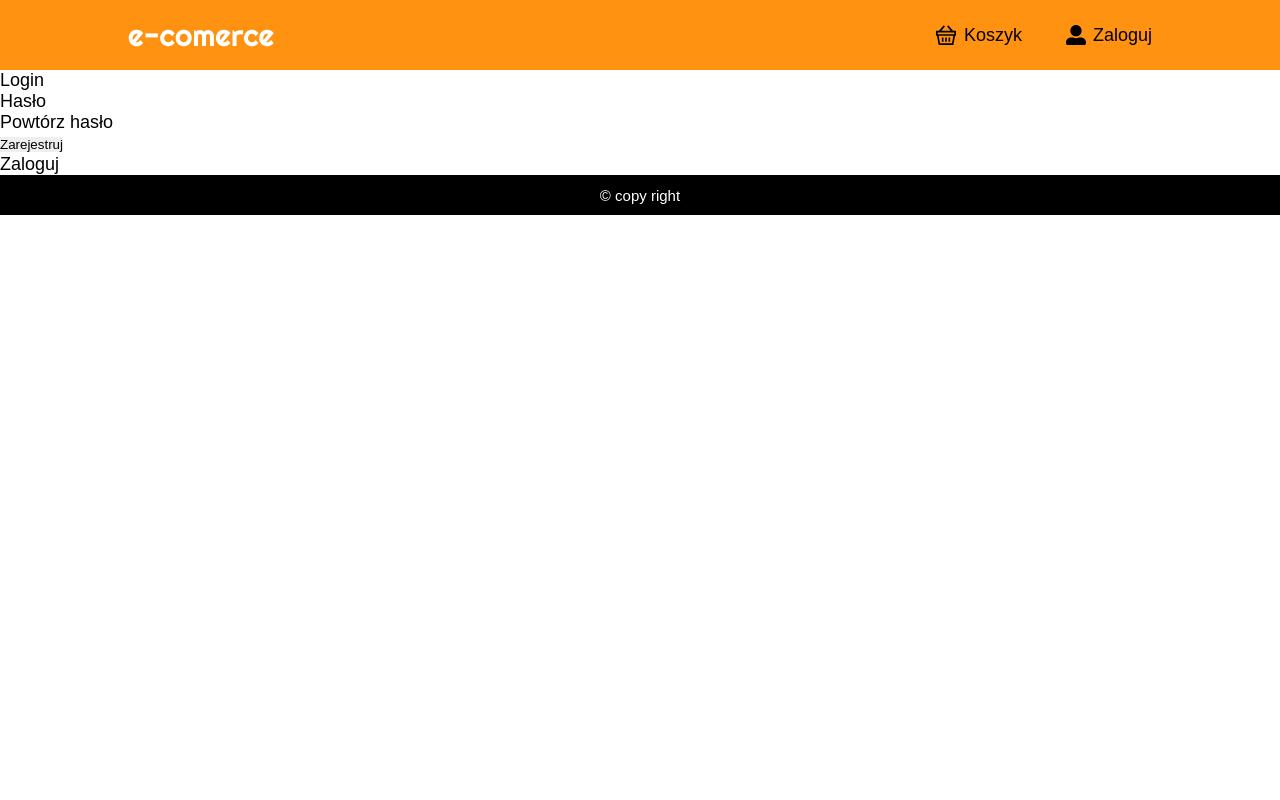
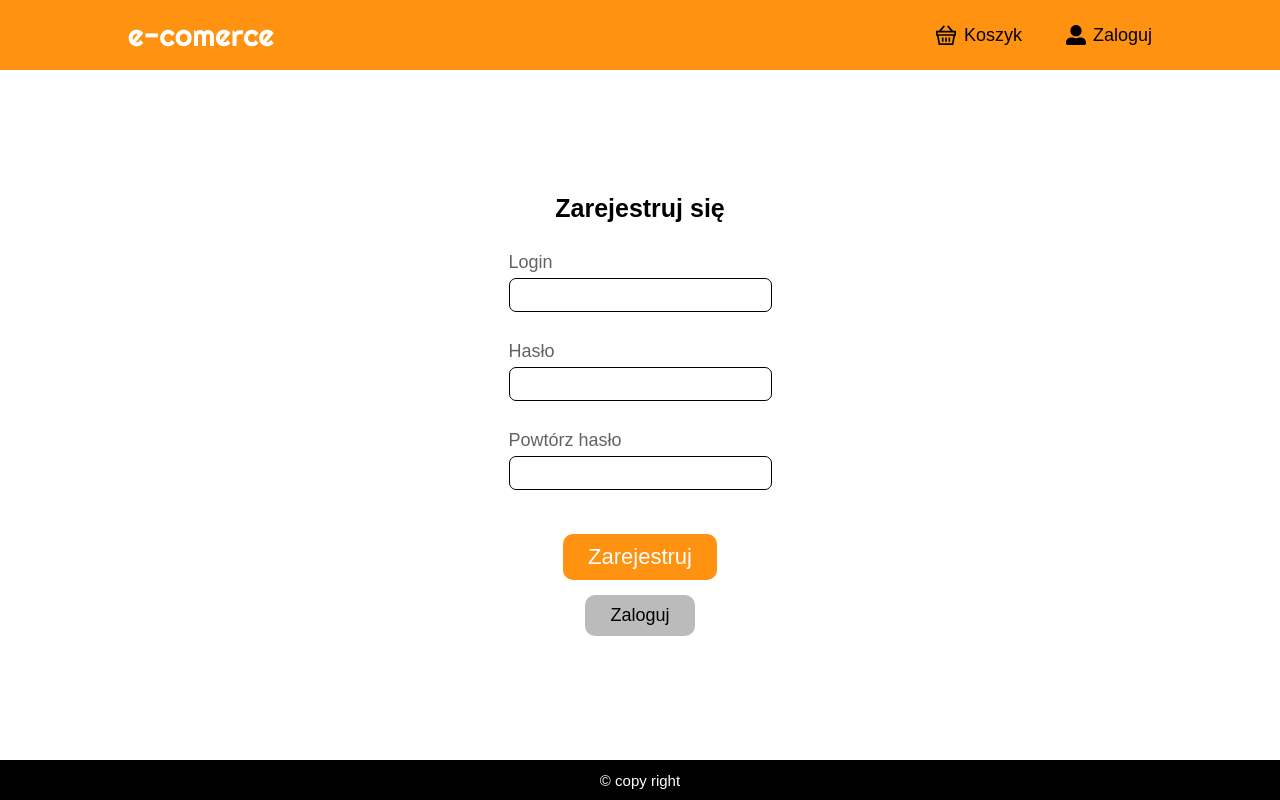
Before and after one commit to wojciech2000/e-commerce-shop, a React (Create React App) app in the folder client/: page /register in a window 1280 px wide. Built offline with nearby package versions, Linux system fonts and the light colour scheme; no server answers; a web font is replaced by a local one.

Commit message:
create style for Register.js

```diff
--- a/client/src/App.css
+++ b/client/src/App.css
@@ -421,6 +421,82 @@ h3 {
     .cart__description {
       margin-top: -5px; } }
 
+.register {
+  min-height: calc(100vh - 110px);
+  display: flex;
+  align-items: center;
+  justify-content: space-evenly;
+  flex-direction: column; }
+  .register__form {
+    height: 500px;
+    display: flex;
+    align-items: center;
+    justify-content: space-evenly;
+    flex-direction: column; }
+    .register__form div:not(:last-child) {
+      display: flex;
+      align-items: flex-start;
+      justify-content: space-evenly;
+      flex-direction: column; }
+      .register__form div:not(:last-child) label {
+        padding-bottom: 5px;
+        color: #636363; }
+      .register__form div:not(:last-child) input {
+        border: 1px solid black;
+        padding: 5px 8px;
+        border-radius: 7px;
+        font-size: 1.9rem;
+        transition: border-color .2s ease; }
+        .register__form div:not(:last-child) input:focus {
+          border-color: #FF9211; }
+  .register__buttons {
+    width: 100%;
+    display: flex;
+    align-items: center;
+    justify-content: space-between;
+    flex-direction: column; }
+  .register__submit {
+    cursor: pointer;
+    margin-top: 15px;
+    padding: 10px 25px;
+    background-color: #FF9211;
+    border-radius: 10px;
+    font-size: 2.2rem;
+    color: white; }
+  .register__login {
+    margin-top: 15px;
+    padding: 10px 25px;
+    background-color: #bbbbbb;
+    border-radius: 10px; }
+  @media (min-width: 1440px) {
+    .register__title {
+      font-size: 3rem; }
+    .register__form {
+      height: 650px; }
+      .register__form label {
+        font-size: 2.2rem; }
+    .register__submit {
+      font-size: 2.5rem; }
+    .register__login {
+      font-size: 2rem; } }
+
+.status {
+  position: absolute;
+  top: 50%;
+  left: 50%;
+  transform: translate(-50%, -50%);
+  width: 250px;
+  height: 100px;
+  background-color: #FF9211;
+  font-size: 2.4rem;
+  padding: 15px;
+  color: white;
+  border-radius: 10px;
+  display: flex;
+  align-items: center;
+  justify-content: center;
+  text-align: center; }
+
 .footer {
   width: 100%;
   height: 40px;
--- a/client/src/App.scss
+++ b/client/src/App.scss
@@ -3,4 +3,7 @@
 @import './scss/products.scss';
 @import './scss/product.scss';
 @import './scss/cart.scss';
+@import './scss/login.scss';
+@import './scss/register.scss';
+@import './scss/status.scss';
 @import './scss/footer.scss';
--- /dev/null
+++ b/client/src/Components/DataContext.js
@@ -0,0 +1,29 @@
+import React, { createContext } from 'react'
+
+export const DataContext = createContext()
+
+export const DataProvider = ({children}) => {
+
+    const status = message => {
+
+        const existingMessage = document.querySelector('.status')
+        existingMessage && existingMessage.remove()
+
+        const messageDiv = document.createElement('div')
+        messageDiv.classList.add('status')
+        messageDiv.textContent = message
+
+        document.getElementById('root').appendChild(messageDiv)
+
+        // const tl = gsap.timeline()
+        // tl.fromTo(messageDiv, {duration: .5,x: "70", opacity: 0}, {duration: .5,x: "0", opacity: 1})
+        //     .to(messageDiv, {duration: .5, delay: 2.5,x: "0", opacity: 0})
+
+    }
+
+    return (
+        <DataContext.Provider value={{ status }}>
+            {children}
+        </DataContext.Provider>
+    )
+}
--- a/client/src/Components/Register.js
+++ b/client/src/Components/Register.js
@@ -1,5 +1,6 @@
-import React, { useState } from 'react'
+import React, { useState, useContext } from 'react'
 import { Link } from 'react-router-dom'
+import { DataContext } from './DataContext'
 import axios from 'axios'
 
 function Register() {
@@ -8,31 +9,40 @@ function Register() {
     const [password, setPassword] = useState('')
     const [password2, setPassword2] = useState('')
 
+    const { status } = useContext(DataContext)
+
     const register = e => {
         e.preventDefault()
 
 
         if(!username || !password || !password2)
         {
-            return alert('uzupełnij wszystkie pola')
+            return status('uzupełnij wszystkie pola')
         }
         else if(password !== password2)
         {
-            return alert('hasła muszą być takie same')
+            return status('hasła muszą być takie same')
         }
         else
         {
             axios.post('user/register', { username, password })
-            .then(res => alert(res.data))
+            .then(res => {
+                status(res.data)
+                setUserName('')
+                setPassword('')
+                setPassword2('')
+            })
             .catch(err => console.log(err))
         }
 
     }
 
     return (
-        <div>
+        <div className="register">
 
-            <form onSubmit={register}>
+            <form onSubmit={register} className="register__form">
+
+                <h2 className="register__title">Zarejestruj się</h2>
 
                 <div>
                     <label htmlFor="username">Login</label>
@@ -49,11 +59,13 @@ function Register() {
                     <input type="password" id="password2" value={password2} onChange={e => setPassword2(e.target.value)}/>
                 </div>
 
-                <input type="submit" value="Zarejestruj"/>
+                <div className="register__buttons">
+                    <input type="submit" value="Zarejestruj" className="register__submit"/>
+                    <Link to="/login" className="register__login">Zaloguj</Link>
+                </div>
 
             </form>
 
-            <Link to="/login">Zaloguj</Link>
         </div>
     )
 }
--- a/client/src/index.js
+++ b/client/src/index.js
@@ -3,11 +3,14 @@ import ReactDOM from 'react-dom';
 import App from './App';
 import { Provider } from 'react-redux'
 import store from './redux/store'
+import { DataProvider } from './Components/DataContext'
 
 ReactDOM.render(
   <React.StrictMode>
     <Provider store={store}>
-      <App />
+      <DataProvider>
+        <App />
+      </DataProvider>
     </Provider>
   </React.StrictMode>,
   document.getElementById('root')
--- /dev/null
+++ b/client/src/scss/register.scss
@@ -0,0 +1,106 @@
+.register
+{
+    min-height: $display-height;
+    display: flex;
+    align-items: center;
+    justify-content: space-evenly;
+    flex-direction: column;
+
+    &__form
+    {
+        height: 500px;
+        display: flex;
+        align-items: center;
+        justify-content: space-evenly;
+        flex-direction: column;
+
+        div:not(:last-child)
+        {
+            display: flex;
+            align-items: flex-start;
+            justify-content: space-evenly;
+            flex-direction: column;
+
+            label
+            {
+                padding-bottom: 5px;
+                color: #636363;
+            }
+
+            input
+            {
+                border: 1px solid black;
+                padding: 5px 8px;
+                border-radius: 7px;
+                font-size: 1.9rem;
+                transition: border-color .2s ease;
+
+                &:focus
+                {
+                    border-color: $main-color;
+                }
+
+            }
+
+        }
+    }
+
+    &__buttons
+    {
+        width: 100%;
+        display: flex;
+        align-items: center;
+        justify-content: space-between;
+        flex-direction: column;
+    }
+
+    &__submit
+    {
+        cursor: pointer;
+        margin-top: 15px;
+        padding: 10px 25px;
+        background-color: $main-color;
+        border-radius: 10px;
+        font-size: 2.2rem;
+        color:white;
+    }
+
+    &__login
+    {
+        margin-top: 15px;
+        padding: 10px 25px;
+        background-color: #bbbbbb;
+        border-radius: 10px;
+    }
+
+    @media (min-width: 1440px)
+    {
+        &__title
+        {
+            font-size: 3rem;
+        }
+
+        &__form
+        {
+            height: 650px;
+
+            label
+            {
+                font-size: 2.2rem;
+            }
+        }
+
+        &__submit
+        {
+            font-size: 2.5rem;
+        }
+
+        &__login
+        {
+            font-size: 2rem;
+        }
+
+
+    }
+
+}
```
Also changed, not shown: client/src/scss/status.scss (added, +18 -0 lines), client/src/scss/login.scss (added).
